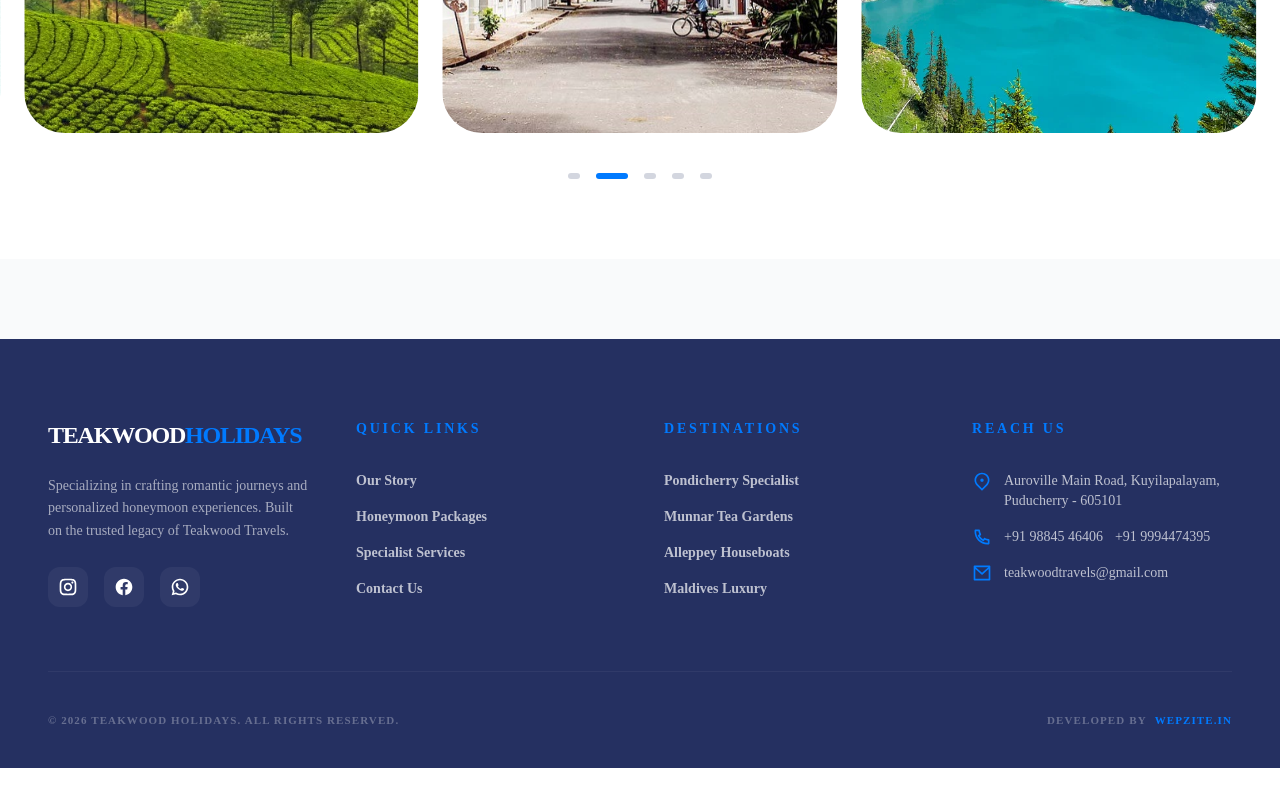
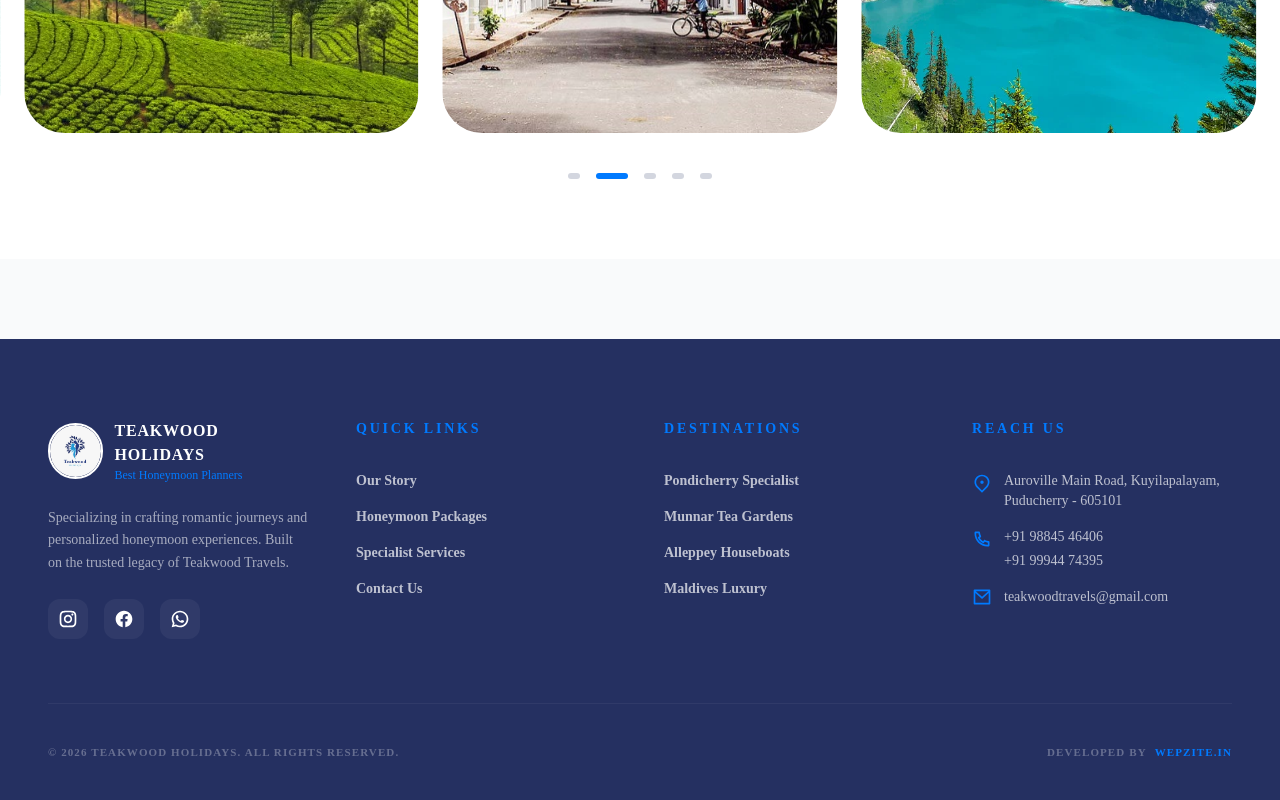
Before and after one commit to rushtamizha/teak, a Next.js app: page /packages in a window 1280 px wide. Shown: the part 3409-4209 px from the top of the page. Before the commit the page ends 4177 px from the top, so only its background shows below. Built offline with nearby package versions, Linux system fonts and the light colour scheme; grey boxes are pictures that could not be loaded.

Commit message:
update: enterprise UI with Plus Jakarta Sans and Pondy-specific SEO

```diff
--- a/components/CategoryPackages.jsx
+++ b/components/CategoryPackages.jsx
@@ -17,21 +17,6 @@
 const Packages = () => {
   const [activeTab, setActiveTab] = useState("Domestic");
 
-  // const domesticPackages = [
-  //   { name: "Misty Munnar", loc: "Kerala", days: "3D/2N", img: "https://images.unsplash.com/photo-1593693397690-362cb9666fc2?q=80&w=1200", desc: "Misty tea gardens & romantic hills." },
-  //   { name: "French Vibes", loc: "Pondicherry", days: "3D/2N", img: "https://images.unsplash.com/photo-1582512390368-7f9754f3050c?q=80&w=1200", desc: "White Town stays & beach romance." },
-  //   { name: "Heavenly Kashmir", loc: "Srinagar", days: "6D/5N", img: "https://images.unsplash.com/photo-1566127444979-b3d2b654e3d7?q=80&w=1200", desc: "Snow, gardens & luxury houseboats." },
-  //   { name: "Royal Udaipur", loc: "Rajasthan", days: "4D/3N", img: "https://images.unsplash.com/photo-1510414842594-a61c69b5ae57?q=80&w=1200", desc: "Palaces, lakes & heritage luxury." },
-  //   { name: "Backwater Luxury", loc: "Alleppey", days: "3D/2N", img: "https://images.unsplash.com/photo-1593181629936-11c609b8db9b?q=80&w=1200", desc: "Private houseboats & serene views." },
-  // ];
-
-  // const internationalPackages = [
-  //   { name: "Luxury Dream", loc: "Maldives", days: "4D/3N", img: "https://images.unsplash.com/photo-1514282401047-d79a71a590e8?q=80&w=1200", desc: "Instagrammable overwater villas." },
-  //   { name: "Tropical Bliss", loc: "Bali", days: "6D/5N", img: "https://images.unsplash.com/photo-1537996194471-e657df975ab4?q=80&w=1200", desc: "Private villas, cafes & nightlife." },
-  //   { name: "Bollywood Dream", loc: "Switzerland", days: "10D/9N", img: "https://images.unsplash.com/photo-1516483638261-f4dbaf036963?q=80&w=1200", desc: "Scenic luxury & cultural combo." },
-  //   { name: "Rising Star", loc: "Turkey", days: "7D/6N", img: "https://images.unsplash.com/photo-1524231757912-21f4fe3a7200?q=80&w=1200", desc: "Balloons, architecture & unique visuals." },
-  //   { name: "Island Romance", loc: "Mauritius", days: "6D/5N", img: "https://images.unsplash.com/photo-1550951298-5c7b95a66bfc?q=80&w=1200", desc: "Privacy + less crowd island shift." },
-  // ];
 
   const currentPackages = packages.filter((item) => item.type === activeTab);
 
@@ -41,7 +26,7 @@
   };
 
   return (
-    <section className="py-20 bg-gray-50 overflow-hidden">
+    <section className="py-20 bg-white overflow-hidden">
       <div className="max-w-7xl mx-auto px-6">
 
         {/* Toggle & Header */}
@@ -134,18 +119,7 @@
           </motion.div>
         </AnimatePresence>
 
-        {/* Navigation Controls */}
-        <div className="flex items-center justify-between mt-8">
-          <div className="custom-pagination !w-auto flex gap-2"></div>
-          <div className="flex gap-4">
-            <button className="prev-btn w-12 h-12 rounded-full border border-gray-200 flex items-center justify-center text-[#253061] hover:bg-[#253061] hover:text-white transition-all disabled:opacity-30">
-              <FaArrowLeft />
-            </button>
-            <button className="next-btn w-12 h-12 rounded-full border border-gray-200 flex items-center justify-center text-[#253061] hover:bg-[#253061] hover:text-white transition-all disabled:opacity-30">
-              <FaArrowRight />
-            </button>
-          </div>
-        </div>
+
       </div>
 
       <style jsx global>{`
--- a/components/Footer.jsx
+++ b/components/Footer.jsx
@@ -6,11 +6,11 @@
   RiWhatsappLine,
   RiFacebookCircleFill,
   RiInstagramLine,
-  RiTwitterXLine,
   RiPhoneLine,
   RiMailLine,
   RiMapPin2Line
 } from "react-icons/ri";
+import Image from "next/image";
 
 const Footer = () => {
   const currentYear = new Date().getFullYear();
@@ -22,21 +22,40 @@
 
           {/* Column 1: Brand & Bio */}
           <div className="space-y-6">
-            <h2 className="text-2xl font-semibold tracking-tighter">
-              TEAKWOOD<span className="text-[#007aff]">HOLIDAYS</span>
-            </h2>
+            <Link href="/" className="flex items-center gap-3 group w-fit">
+              <div className="relative w-14 h-14 transition-transform duration-500 group-hover:rotate-6 group-hover:border-blue-300 border-2 border-white rounded-full flex items-center justify-center overflow-hidden">
+                <Image
+                  src="/logo.jpg"
+                  alt="Teakwood Holidays"
+                  fill
+                  priority
+                  className="object-cover rounded-full shadow-md"
+                />
+              </div>
+              <div className="flex flex-col">
+                {/* Fixed: Changed text color from dark blue to white for visibility */}
+                <span className="font-semibold text-white tracking-wider">
+                  TEAKWOOD HOLIDAYS
+                </span>
+                <span className="text-xs font-medium text-[#007aff]">
+                  Best Honeymoon Planners
+                </span>
+              </div>
+            </Link>
+
             <p className="text-white/60 text-sm font-medium leading-relaxed">
               Specializing in crafting romantic journeys and personalized honeymoon experiences.
               Built on the trusted legacy of Teakwood Travels.
             </p>
+
             <div className="flex gap-4">
-              <Link href="#" className="w-10 h-10 rounded-xl bg-white/5 flex items-center justify-center hover:bg-[#007aff] transition-all text-xl">
+              <Link href="#" aria-label="Instagram" className="w-10 h-10 rounded-xl bg-white/5 flex items-center justify-center hover:bg-[#007aff] transition-all text-xl">
                 <RiInstagramLine />
               </Link>
-              <Link href="#" className="w-10 h-10 rounded-xl bg-white/5 flex items-center justify-center hover:bg-[#007aff] transition-all text-xl">
+              <Link href="#" aria-label="Facebook" className="w-10 h-10 rounded-xl bg-white/5 flex items-center justify-center hover:bg-[#007aff] transition-all text-xl">
                 <RiFacebookCircleFill />
               </Link>
-              <Link href="#" className="w-10 h-10 rounded-xl bg-white/5 flex items-center justify-center hover:bg-[#007aff] transition-all text-xl">
+              <Link href="#" aria-label="WhatsApp" className="w-10 h-10 rounded-xl bg-white/5 flex items-center justify-center hover:bg-[#007aff] transition-all text-xl">
                 <RiWhatsappLine />
               </Link>
             </div>
@@ -64,30 +83,32 @@
             </ul>
           </div>
 
-          {/* Column 4: Contact Details (From your File) */}
+          {/* Column 4: Contact Details */}
           <div className="space-y-6">
             <h4 className="font-semibold text-sm uppercase tracking-[0.2em] mb-8 text-[#007aff]">Reach Us</h4>
             <div className="space-y-4 text-sm font-medium text-white/70">
               <div className="flex items-start gap-3">
-                <RiMapPin2Line className="text-[#007aff] text-xl shrink-0" />
+                <RiMapPin2Line className="text-[#007aff] text-xl shrink-0 mt-0.5" />
                 <p>Auroville Main Road, Kuyilapalayam, <br />Puducherry - 605101</p>
               </div>
-              <div className="flex items-center gap-3">
-                <RiPhoneLine className="text-[#007aff] text-xl shrink-0" />
-                <p>+91 98845 46406</p>
-                <p>+91 9994474395</p>
+              <div className="flex items-start gap-3">
+                <RiPhoneLine className="text-[#007aff] text-xl shrink-0 mt-0.5" />
+                <div className="flex flex-col gap-1">
+                  <a href="tel:+919884546406" className="hover:text-white transition-colors">+91 98845 46406</a>
+                  <a href="tel:+919994474395" className="hover:text-white transition-colors">+91 99944 74395</a>
+                </div>
               </div>
               <div className="flex items-center gap-3">
                 <RiMailLine className="text-[#007aff] text-xl shrink-0" />
-                <p>teakwoodtravels@gmail.com</p>
+                <a href="mailto:teakwoodtravels@gmail.com" className="hover:text-white transition-colors">teakwoodtravels@gmail.com</a>
               </div>
             </div>
           </div>
         </div>
 
-        {/* Bottom Bar: Copyright & Wepzite Credit */}
+        {/* Bottom Bar: Copyright & Website Credit */}
         <div className="pt-10 border-t border-white/5 flex flex-col md:flex-row justify-between items-center gap-6">
-          <p className="text-[11px] font-semibold text-white/30 uppercase tracking-widest">
+          <p className="text-[11px] font-semibold text-white/30 uppercase tracking-widest text-center md:text-left">
             © {currentYear} Teakwood Holidays. All Rights Reserved.
           </p>
 
@@ -96,6 +117,7 @@
             <Link
               href="https://wepzite.in"
               target="_blank"
+              rel="noopener noreferrer"
               className="text-[#007aff] hover:text-white transition-colors font-semibold"
             >
               Wepzite.in
```
